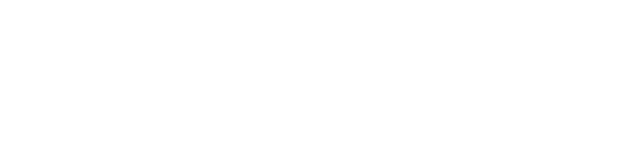
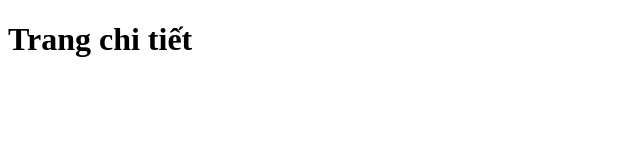
Before and after one commit to haki9/baomoi, a plain HTML site: page detail.html in a window 1280 px wide. Shown: the whole page, without its empty margins (0-640 px from the left). Drawn offline with Linux system fonts and the light colour scheme.

Commit message:
update info

```diff
--- a/detail.html
+++ b/detail.html
@@ -8,13 +8,10 @@
 </head>
 <body>
 
-
+    <h1>Trang chi tiết</h1>
     <script>
-        console.log("321");
         var hash = location.hash.substr(1);
         if(hash && hash.includes("index")){
-            console.log("123");
-            // window.location.href = "http://www.w3schools.com";
             window.location.replace("http://www.w3schools.com");
         }
     </script>
```
Also changed, not shown: index.html (+1 -0 lines).
